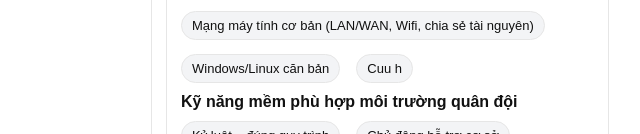
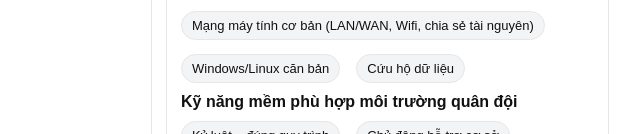
Before and after one commit to bkit9x/cv2, a plain HTML site: page cv3.html in a window 1280 px wide. Shown: the part 666-800 px from the top of the page, 481-1121 px from the left. Drawn offline with Linux system fonts and the light colour scheme.

Commit message:
Update skill description to 'Cứu hộ dữ liệu'

```diff
--- a/cv3.html
+++ b/cv3.html
@@ -146,7 +146,7 @@
             <span class="chip">Kiểm tra ATTT </span>
             <span class="chip">Mạng máy tính cơ bản (LAN/WAN, Wifi, chia sẻ tài nguyên)</span>
             <span class="chip">Windows/Linux căn bản</span>
-            <span class="chip">Cuu h</span>
+            <span class="chip">Cứu hộ dữ liệu</span>
           </div>
         </div>
         <div class="item">
```
